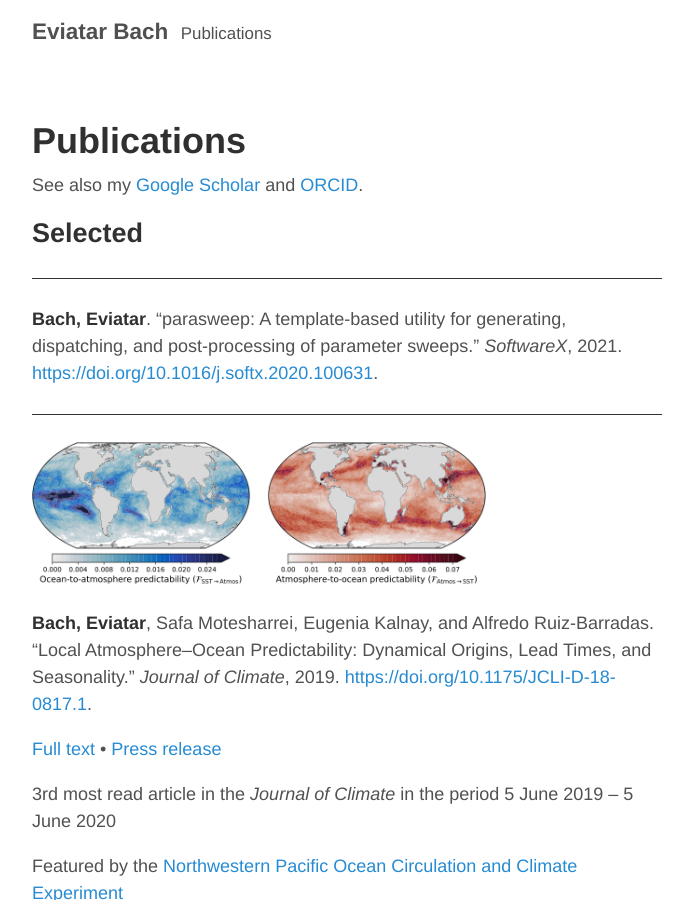
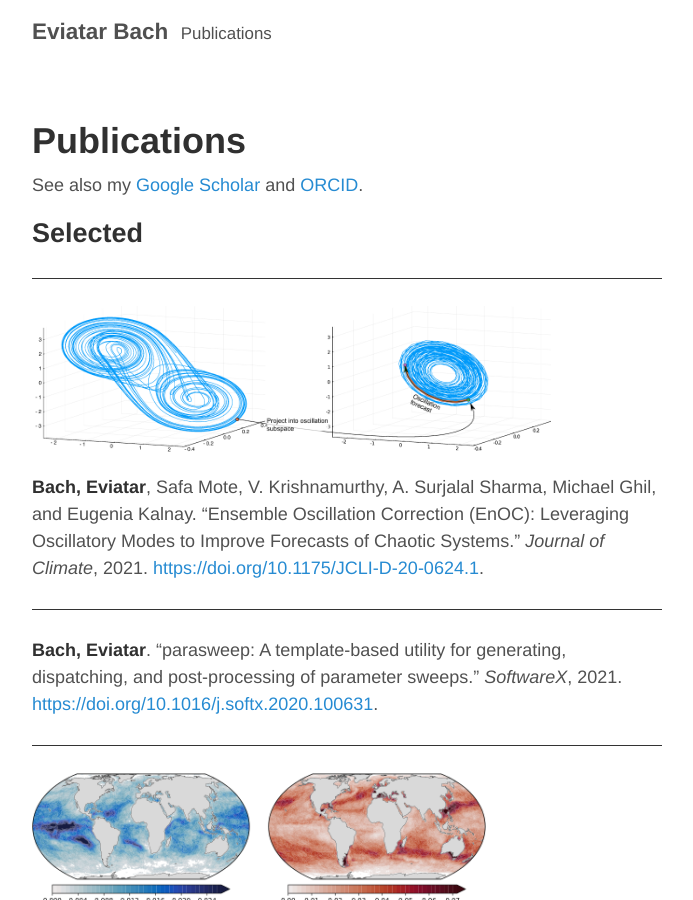
Before and after one commit to eviatarbach/website_old, a Jekyll site: the page built from publications.md, in a window 1280 px wide and 900 px high. Shown: the whole window, without its empty margins (293-986 px from the left). Built offline with Jekyll 4.4.1, drawn with Linux system fonts in a browser that asks for light colours; comment, search, counter and statistics services are not loaded.

Commit message:
Update publications.md

```diff
--- a/publications.md
+++ b/publications.md
@@ -7,6 +7,10 @@ title: Publications
 See also my [Google Scholar](https://scholar.google.com/citations?user=qeCEIpwAAAAJ) and [ORCID](https://orcid.org/0000-0002-9725-0203).
 
 ## Selected
+<hr style="height:1px;border:none;color:#333;background-color:#333;" />
+![](/assets/enoc.png){:height="150px"}
+**Bach, Eviatar**, Safa Mote, V. Krishnamurthy, A. Surjalal Sharma, Michael Ghil, and Eugenia Kalnay. “Ensemble Oscillation Correction (EnOC): Leveraging Oscillatory Modes to Improve Forecasts of Chaotic Systems.” *Journal of Climate*, 2021. [https://doi.org/10.1175/JCLI-D-20-0624.1](https://doi.org/10.1175/JCLI-D-20-0624.1).
+
 <hr style="height:1px;border:none;color:#333;background-color:#333;" />
 **Bach, Eviatar**. “parasweep: A template-based utility for generating, dispatching, and post-processing of parameter sweeps.” *SoftwareX*, 2021. [https://doi.org/10.1016/j.softx.2020.100631](https://doi.org/10.1016/j.softx.2020.100631).
 
```
